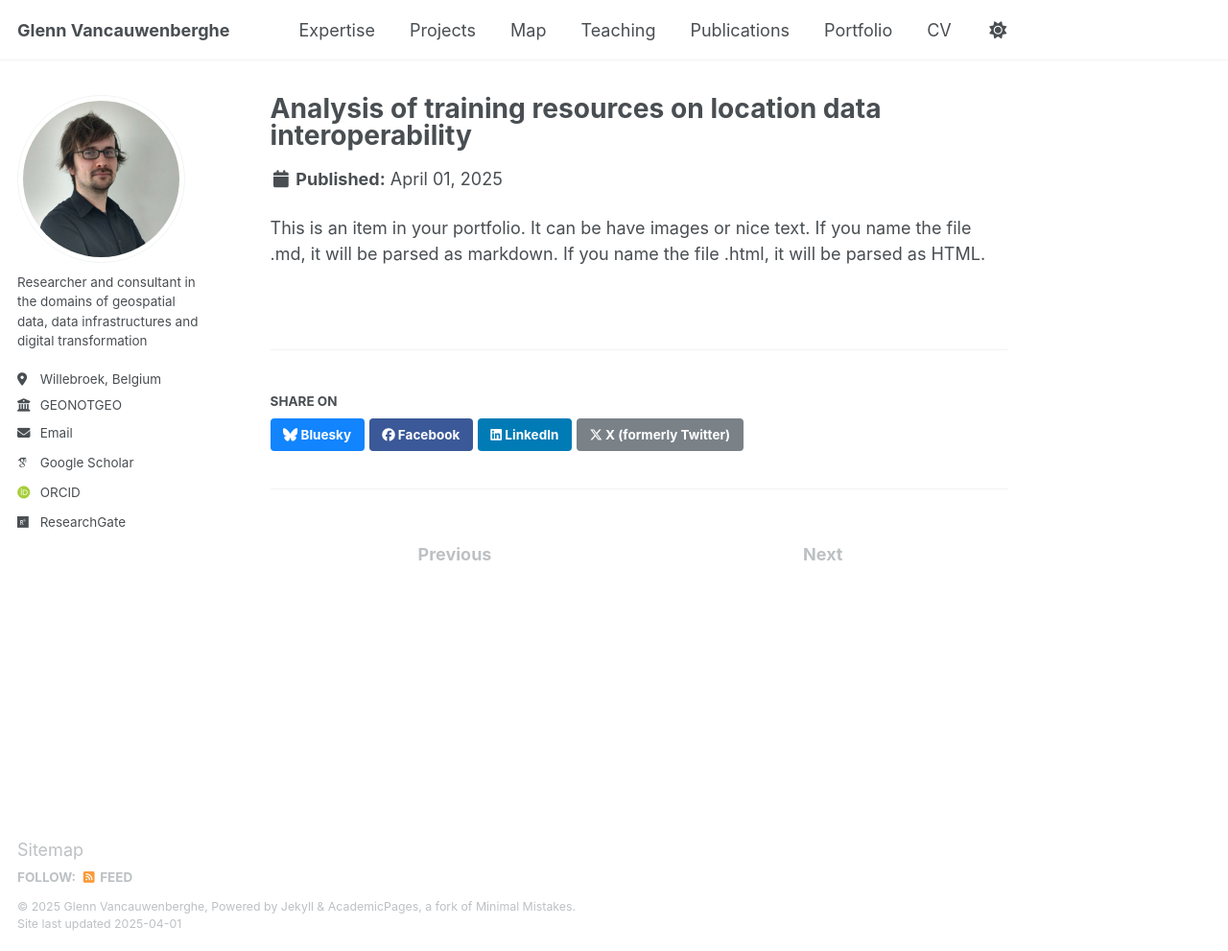
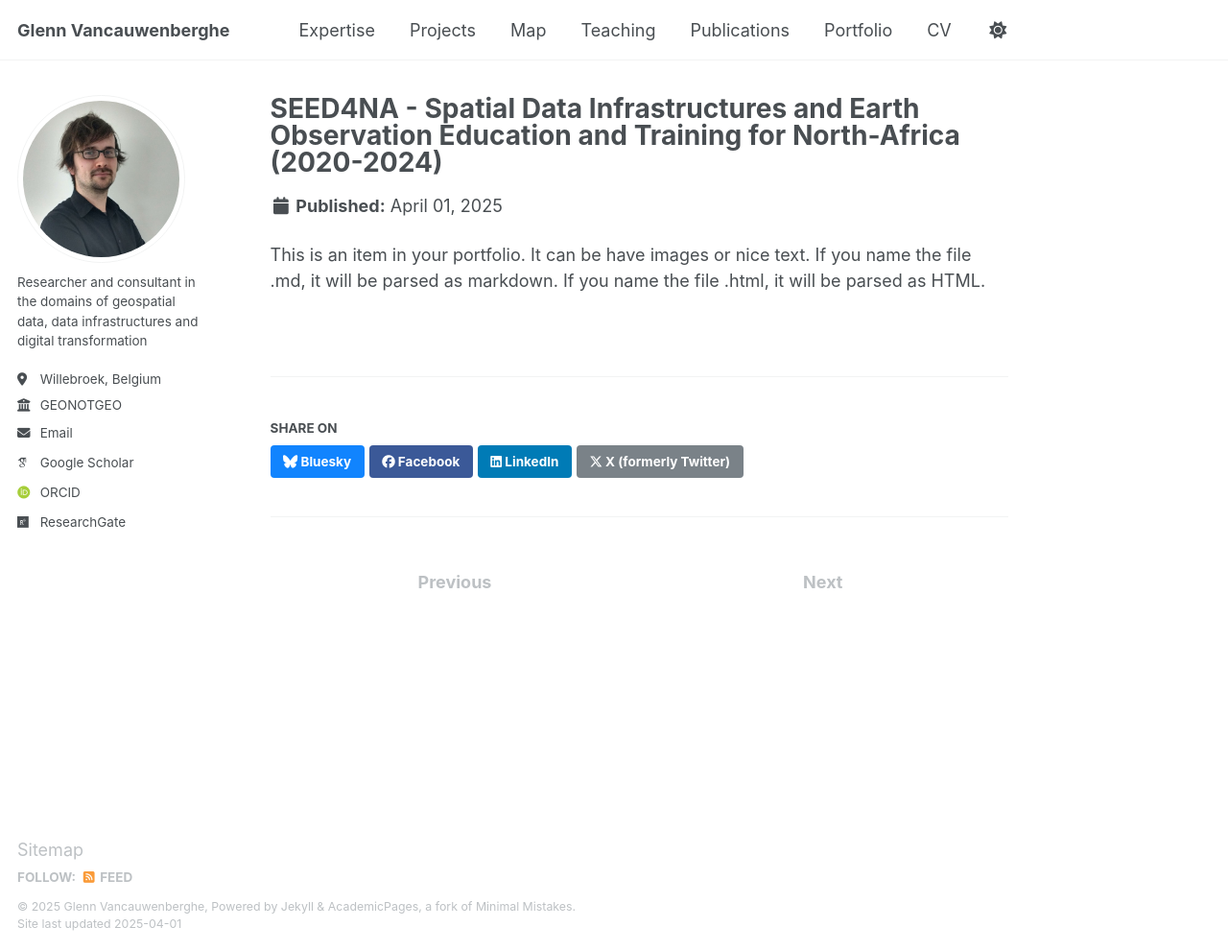
Before and after one commit to GVancauwenberghe/gvancauwenberghe.github.io, a Jekyll site: the page built from _portfolio/portfolio-9.md, in a window 1280 px wide and 991 px high. Shown: the whole window at 96% size. Built offline with Jekyll 4.4.1, drawn with Linux system fonts in a browser that asks for light colours; some web fonts are replaced.

Commit message:
Update portfolio-9.md

```diff
--- a/_portfolio/portfolio-9.md
+++ b/_portfolio/portfolio-9.md
@@ -1,6 +1,6 @@
 ---
-title: "Analysis of training resources on location data interoperability"
-excerpt: "Short of portfolio item number 1<br/><img src='/images/dis4sme.png'>"
+title: "SEED4NA - Spatial Data Infrastructures and Earth Observation Education and Training for North-Africa (2020-2024)"
+excerpt: "SEED4NA Curriculum on SDI/EO<br/><img src='/images/seed4na.png'>"
 collection: portfolio
 ---
 
```
